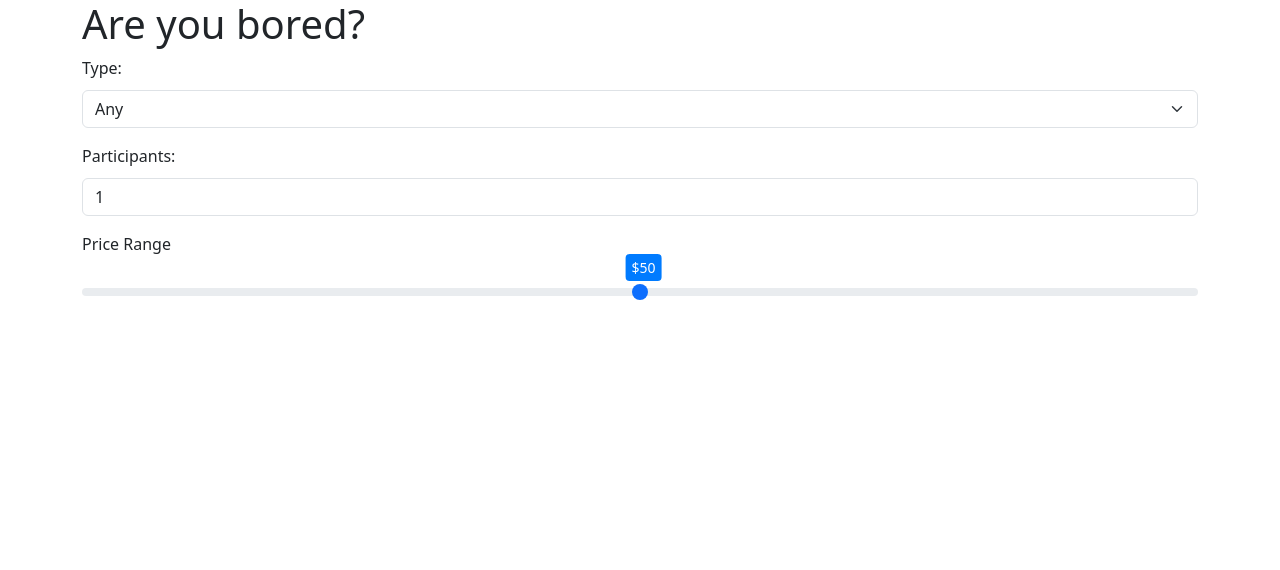
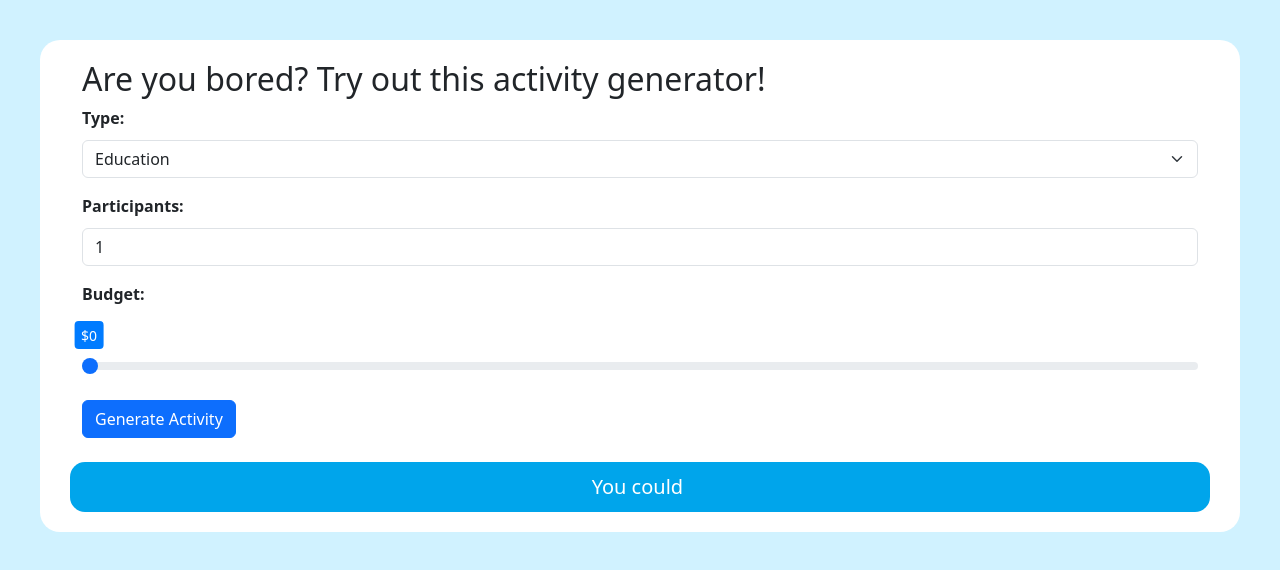
Before and after one commit to rachels-archive/The-Boring-App, a plain HTML site: page index.html in a window 1280 px wide. Drawn offline with nearby package versions, Linux system fonts and the light colour scheme.

Commit message:
Added function to fetch activity from API based on user input, added styling

```diff
--- a/index.html
+++ b/index.html
@@ -13,12 +13,12 @@
     <title>Boring App</title>
   </head>
   <body>
+    <div class="parent-container">
       <div class="container">
-      <h1>Are you bored?</h1>
+        <h2>Are you bored? Try out this activity generator!</h2>
         <form id="activityForm">
-        <label for="type" class="form-label">Type:</label>
+          <label for="type" class="form-label fw-bold">Type:</label>
           <select id="type" name="type" class="form-select mb-3">
-          <option value="">Any</option>
             <option value="education">Education</option>
             <option value="recreational">Recreational</option>
             <option value="social">Social</option>
@@ -30,7 +30,9 @@
             <option value="busywork">Busywork</option>
           </select>
 
-        <label for="participants" class="form-label">Participants:</label>
+          <label for="participants" class="form-label fw-bold"
+            >Participants:</label
+          >
           <input
             class="form-control mb-3"
             type="number"
@@ -41,8 +43,10 @@
             max="8"
           />
 
-        <div class="position-relative">
-          <label for="priceRange" class="form-label mb-4">Price Range</label>
+          <div class="position-relative mb-3">
+            <label for="priceRange" class="form-label mb-5 fw-bold"
+              >Budget:</label
+            >
             <input
               class="form-range"
               type="range"
@@ -50,13 +54,26 @@
               name="priceRange"
               min="0"
               max="100"
-            value="50"
+              value="0"
             />
-          <output for="priceRange" id="priceValue" class="form-output"></output>
+            <output
+              for="priceRange"
+              id="priceValue"
+              class="form-output"
+            ></output>
           </div>
+
+          <button type="submit" class="btn btn-primary" id="activityFormBtn">
+            Generate Activity
+          </button>
         </form>
       </div>
 
+      <div class="container activity mt-4">
+        <h5 class="m-0">You could&nbsp;</h5>
+        <h5 class="m-0" id="activityDesc"></h5>
+      </div>
+    </div>
     <script src="script.js"></script>
   </body>
 </html>
--- a/script.js
+++ b/script.js
@@ -30,3 +30,43 @@ function setBubblePosition(range, output) {
 
   output.style.left = `${thumbOffset}px`;
 }
+
+const activityForm = document.getElementById("activityForm");
+
+function handleSubmit(event) {
+  event.preventDefault(); // Prevent the default form submission behavior
+  fetchActivity();
+
+  document.getElementById("activityFormBtn").innerHTML = "Regenerate";
+}
+
+async function fetchActivity() {
+  try {
+    var type = document.getElementById("type").value;
+    var participants = document.getElementById("participants").value;
+    var priceRange = document.getElementById("priceRange").value;
+
+    const url = `https://www.boredapi.com/api/activity?participants=${participants}&minPrice=0&maxPrice=${priceRange}&type=${type}`;
+
+    const response = await fetch(url);
+
+    if (!response.ok) {
+      throw new Error("Failed to fetch activity");
+    }
+
+    const data = await response.json();
+    if (!data || !data.activity) {
+      document.getElementById("activityDesc").innerHTML =
+        "try changing the preferences as no activity is found.";
+    } else {
+      const activity = data.activity;
+
+      document.getElementById("activityDesc").innerHTML =
+        activity.toLowerCase() + ".";
+    }
+  } catch (error) {
+    console.error(error);
+  }
+}
+
+activityForm.addEventListener("submit", handleSubmit);
--- a/style.css
+++ b/style.css
@@ -1,3 +1,15 @@
+body {
+  background-color: rgb(208, 242, 255);
+  padding: 40px;
+}
+
+.parent-container {
+  margin: auto;
+  background-color: #fff;
+  padding: 20px;
+  border-radius: 20px;
+}
+
 .form-label {
   display: block;
   margin-bottom: 10px;
@@ -26,3 +38,13 @@
   pointer-events: none;
   white-space: nowrap;
 }
+
+.activity {
+  background: rgb(0, 165, 235);
+  color: #fff;
+  border-radius: 15px;
+  height: 50px;
+  display: flex;
+  align-items: center;
+  justify-content: center;
+}
```
Lines whose indentation alone changed are shown as unchanged.
